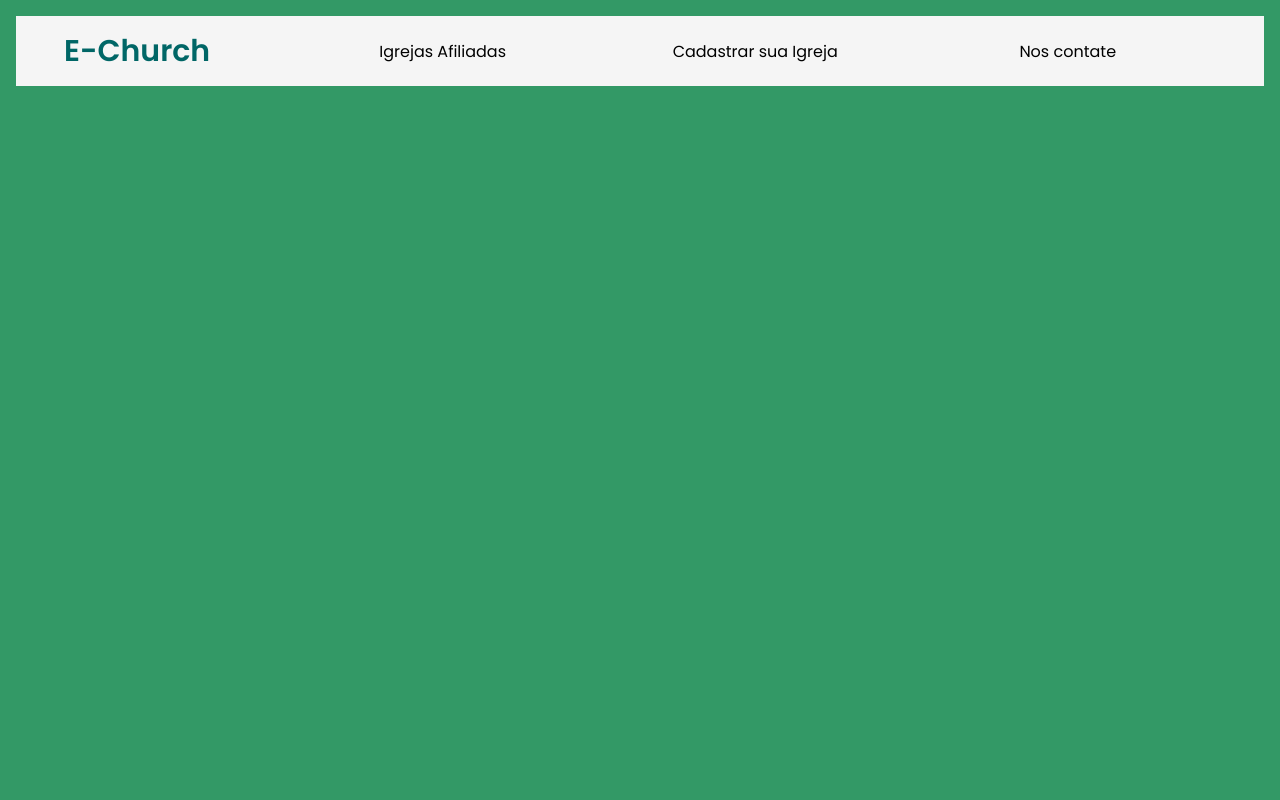
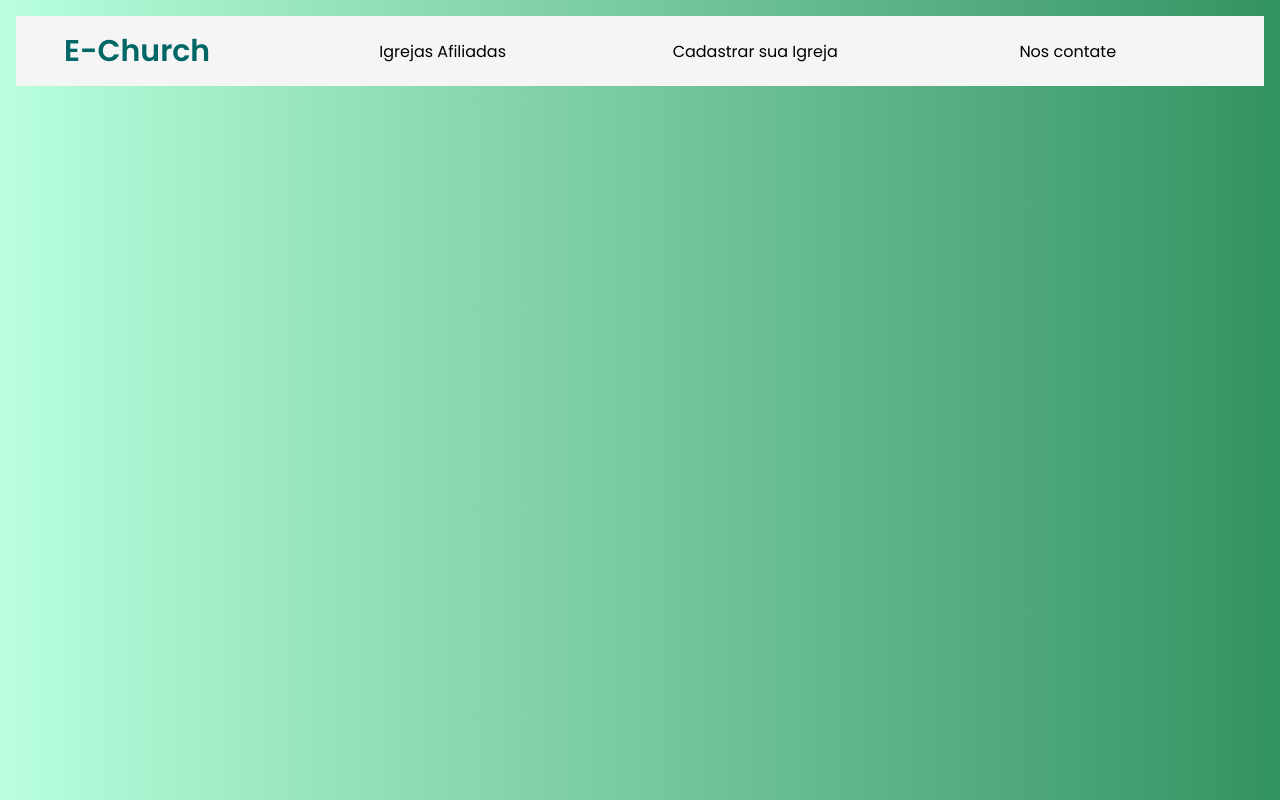
Before and after one commit to ViniGua06/projeto-software-cotemig, a React (Vite) app in the folder frontend/vite-project/: page / in a window 1280 px wide. Built offline with nearby package versions, Linux system fonts and the light colour scheme.

Commit message:
Adicionei estilo de fundo da página

```diff
--- a/frontend/vite-project/package.json
+++ b/frontend/vite-project/package.json
@@ -24,6 +24,6 @@
     "eslint-plugin-react-hooks": "^4.6.0",
     "eslint-plugin-react-refresh": "^0.4.5",
     "typescript": "^5.2.2",
-    "vite": "^5.1.4"
+    "vite": "^5.2.11"
   }
 }
--- a/frontend/vite-project/src/styles/home.css
+++ b/frontend/vite-project/src/styles/home.css
@@ -9,7 +9,7 @@
 }
 
 body {
-  background-color: rgba(51, 153, 102, 1);
+  background: linear-gradient(to left, #339262, #b9ffdd);
 }
 
 a {
```
Also changed, not shown: 1 other file (tests, documents, lock files or other folders).
